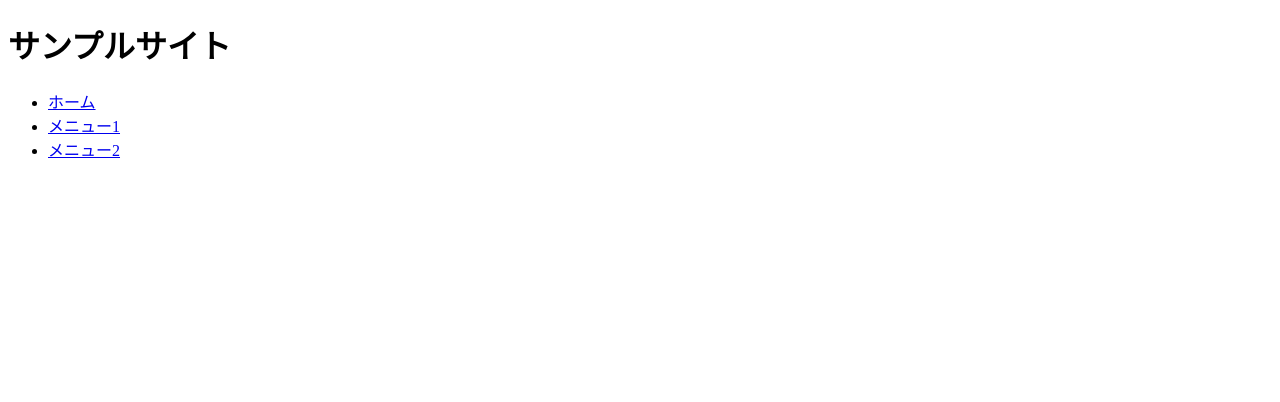
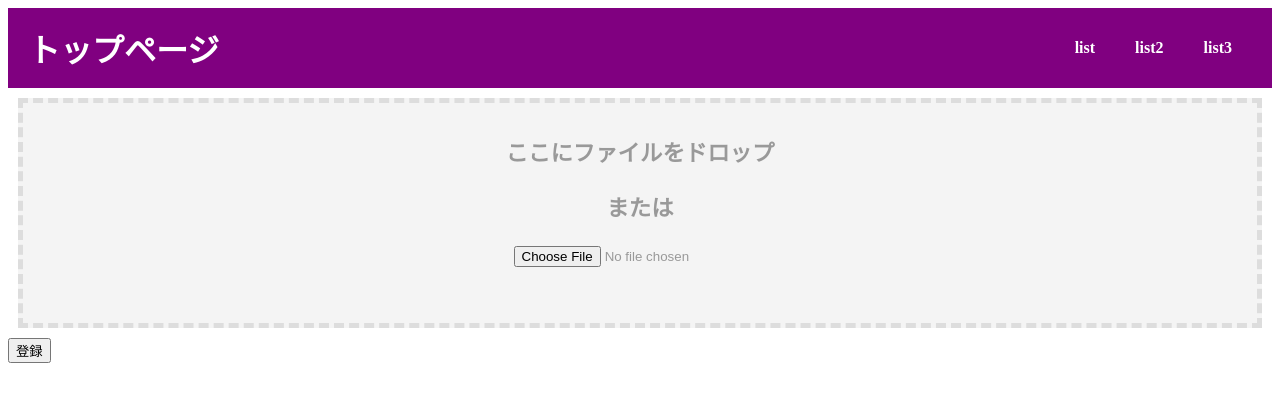
Before and after one commit to 2022AIT-OOP2-G08/issue_11, a Flask app: template templates/topPage.html in a window 1280 px wide. Shown: the top 402 px of the page. Run offline with Flask 2, Linux system fonts and the light colour scheme; the template is opened without the code that fills it, so the values that code supplies are empty.

Commit message:
登録ができていない

```diff
--- a/main.py
+++ b/main.py
@@ -1,14 +1,26 @@
 from flask import Flask, request, render_template, jsonify
-import json  # Python標準のJSONライブラリを読み込んで、データの保存等に使用する
+import os
 
 app = Flask(__name__)
 app.config["JSON_AS_ASCII"] = False  # 日本語などのASCII以外の文字列を返したい場合は、こちらを設定しておく
+
+@app.route('/toppage',methods=['GET','POST'])
+def toppage():
+    # URLでhttp://127.0.0.1:5000/uploadを指定したときはGETリクエストとなるのでこっち
+    if request.method == 'GET':
+        return render_template('topPage.html')
+    # formでsubmitボタンが押されるとPOSTリクエストとなるのでこっち
+    elif request.method == 'POST':
+        file = request.files['image']
+        file.save(os.path.join('./images/nomal', file.filename))
+        # return redirect(url_for('uploaded_file', filename=file.filename))
+
 
 # http://127.0.0.1:5000/
 @app.route('/')
 def index():
     # トップページを表示させる
-    pass
+    return render_template("topPage.html")
 
 
 if __name__ == "__main__":
--- a/static/topPage.css
+++ b/static/topPage.css
@@ -1,8 +1,50 @@
-header .toppage{
-    background-color: #00acee;
+header {
+    background-color: purple;
     height: 80px;
     font-weight: bold;
     display: flex;
     justify-content: space-between;
     align-items: center;
-}
+  }
+  header a {
+    color: white;
+    text-decoration: none;
+  }
+  header h1 {
+    color: white;
+    margin-left: 20px;
+  }
+  .header-list {
+    display: flex;
+    align-items: center;
+  }
+  header ul {
+    display: flex;
+  }
+  header li {
+    list-style: none;
+    margin-right: 40px;
+  }
+
+  #dragDropArea{
+    background-color: #f4f4f4;
+    margin: 10px;
+    padding: 10px;
+    border: #ddd dashed 5px;
+    min-height: 200px;
+    text-align: center;
+  }
+  #dragDropArea p{
+      color: #999;
+      font-weight: bold;
+      font-size: 14px;
+      font-size: 1.4em;
+  }
+  #dragDropArea .drag-drop-buttons{
+      margin-top: 20px;
+      font-size: 12px;
+      font-size: 1.2em;
+  }
+  .drag-drop-buttons input{
+      margin: auto;
+  }
--- /dev/null
+++ b/static/topPage.js
@@ -0,0 +1,59 @@
+// ドラッグ&ドロップをさせる処理
+var fileArea = document.getElementById('dragDropArea');
+var fileInput = document.getElementById('fileInput');
+fileArea.addEventListener('dragover', function(evt){
+  evt.preventDefault();
+  fileArea.classList.add('dragover');
+});
+fileArea.addEventListener('dragleave', function(evt){
+    evt.preventDefault();
+    fileArea.classList.remove('dragover');
+});
+fileArea.addEventListener('drop', function(evt){
+    evt.preventDefault();
+    fileArea.classList.remove('dragenter');
+    var files = evt.dataTransfer.files;
+    console.log("DRAG & DROP");
+    console.table(files);
+    fileInput.files = files;
+    console.log(fileInput.files[1]);
+    photoPreview('onChenge',files[0]);
+});
+function photoPreview(event, f = null) {
+  var file = f;
+  if(file === null){
+      file = event.target.files[0];
+  }
+  var reader = new FileReader();
+  var preview = document.getElementById("previewArea");
+  var previewImage = document.getElementById("previewImage");
+
+  if(previewImage != null) {
+    preview.removeChild(previewImage);
+  }
+  reader.onload = function(event) {
+    var img = document.createElement("img");
+    img.setAttribute("src", reader.result);
+    img.setAttribute("id", "previewImage");
+    preview.appendChild(img);
+  };
+
+  reader.readAsDataURL(file);
+}
+
+// 追加
+const ab = document.querySelector("#add-submit")
+ab.addEventListener("click", (ev) => {
+    ev.preventDefault(); // HTMLが本来持っている他の正常なボタン処理を無かったことにする
+
+    console.log("登録ボタンが押された")
+    const drp = document.getElementById("#dragDropArea")
+    console.log(drp)
+    console.log(fileInput.files[0]["name"]);
+
+    fetch("/toppage",{
+        method:'POST',
+    }).then((response) => {
+
+    });
+})
--- a/templates/topPage.html
+++ b/templates/topPage.html
@@ -6,19 +6,31 @@
     <title>トップページ</title>
 
     <link rel="stylesheet" href="static/topPage.css">
+    <script defer src="{{ url_for('static', filename='topPage.js') }}"></script>
 </head>
 <body>
-    <div class = "toppage">
-        <header>
-            <h1>サンプルサイト</h1>
-            <nav>
-            <ul>
-            <li><a href="index.html">ホーム</a></li>
-            <li><a href="menu01.html">メニュー1</a></li>
-            <li><a href="menu02.html">メニュー2</a></li>
-            </ul>
-            </nav>
-        </header>
-    </div>
+    <header>
+        <h1>トップページ</h1>
+        <div class="header-list">
+        <ul>
+        <li><a href="index.html">list</a></li>
+        <li><a href="menu01.html">list2</a></li>
+        <li><a href="menu02.html">list3</a></li>
+        </ul>
+        </div>
+    </header>
+    <main>
+        <div id="dragDropArea">
+            <div class="drag-drop-inside">
+                <p class="drag-drop-info">ここにファイルをドロップ</p>
+                <p>または</p>
+                <p class="drag-drop-buttons">
+                    <input id="fileInput" type="file" accept="image/*" value="ファイルを選択" name="image">
+                </p>
+                <div id="previewArea"></div>
+            </div>
+        </div>
+        <button id="add-submit" name="submit">登録</button>
+    </main>
 </body>
 </html>
```
